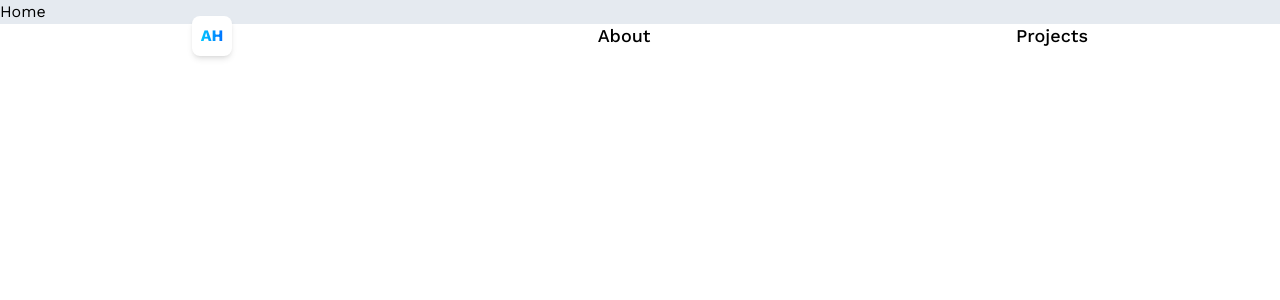
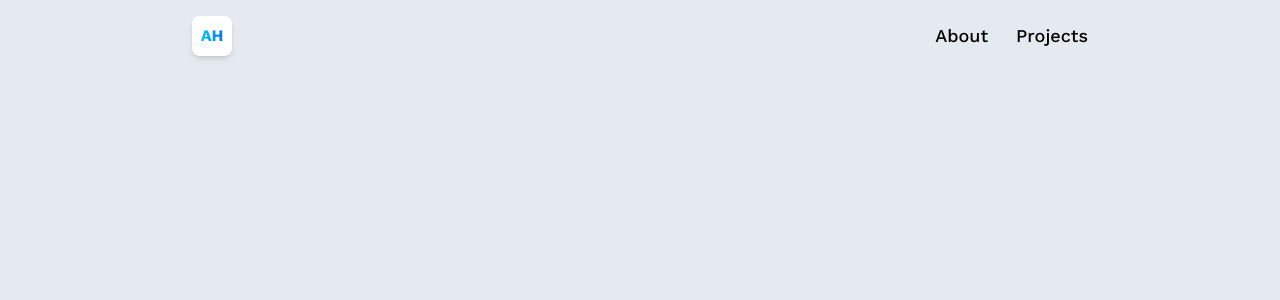
Before and after one commit to monika-shaw/3D_Portfolio, a React (Vite) app: page / in a window 1280 px wide. Shown: the top 300 px of the page. Built offline with nearby package versions, Linux system fonts and the light colour scheme.

Commit message:
Description : Created different component pages. Developer : Monika.

```diff
--- a/package.json
+++ b/package.json
@@ -10,6 +10,7 @@
     "preview": "vite preview"
   },
   "dependencies": {
+    "@react-three/fiber": "^8.16.6",
     "react": "^18.2.0",
     "react-dom": "^18.2.0",
     "react-router-dom": "^6.23.1"
--- a/src/App.jsx
+++ b/src/App.jsx
@@ -1,19 +1,20 @@
 import { Route, BrowserRouter as Router, Routes } from "react-router-dom"
 import { Navbar } from "./components/Navbar"
+import { About, Project, Home, Contact } from "./pages"
 
 const App = () => {
   return (
-   <main className=" bg-slate-300/50">
-    <Router>
-        <Navbar/>
+    <main className=" bg-slate-300/50">
+      <Router>
+        <Navbar />
         <Routes>
-        <Route path="/" element={"Home"}/>
-        <Route path="/about" element={"About"}/>
-        <Route path="/projects" element={"Project"}/>
-        <Route path="/contact" element={"Contact"}/>
+          <Route path="/" element={<Home />} />
+          <Route path="/about" element={<About />} />
+          <Route path="/projects" element={<Project />} />
+          <Route path="/contact" element={<Contact />} />
         </Routes>
-    </Router>
-   </main>
+      </Router>
+    </main>
   )
 }
 
--- a/src/components/Navbar.jsx
+++ b/src/components/Navbar.jsx
@@ -1,4 +1,3 @@
-import React from 'react'
 import { NavLink } from 'react-router-dom'
 
 export const Navbar = () => {
@@ -11,13 +10,10 @@ export const Navbar = () => {
                 <NavLink to="about" className={({ isActive }) => isActive ? 'text-blue-500' : 'text-blackƒ'}>
                     About
                 </NavLink>
-            </nav>
-            <nav className='flex text-lg gap-7 font-medium'>
                 <NavLink to="/projects" className={({ isActive }) => isActive ? 'text-blue-500' : 'text-blackƒ'}>
                     Projects
                 </NavLink>
             </nav>
-
         </header>
     )
 }
--- /dev/null
+++ b/src/pages/About.jsx
@@ -0,0 +1,7 @@
+const About = () => {
+  return (
+    <div>About</div>
+  )
+}
+
+export default About
--- /dev/null
+++ b/src/pages/Contact.jsx
@@ -0,0 +1,8 @@
+
+const Contact = () => {
+  return (
+    <div>Contact</div>
+  )
+}
+
+export default Contact
--- /dev/null
+++ b/src/pages/Home.jsx
@@ -0,0 +1,10 @@
+
+const Home = () => {
+  return (
+    <section className="w-full h-screen relative">
+
+    </section>
+  )
+}
+
+export default Home
--- /dev/null
+++ b/src/pages/Project.jsx
@@ -0,0 +1,8 @@
+
+const Project = () => {
+  return (
+    <div>Project</div>
+  )
+}
+
+export default Project
--- /dev/null
+++ b/src/pages/index.js
@@ -0,0 +1,6 @@
+import Home from "./Home";
+import About from "./About";
+import Contact from "./Contact";
+import Project from "./Project";
+
+export { Home, About, Contact, Project };
```
Also changed, not shown: 1 other file (tests, documents, lock files or other folders).
